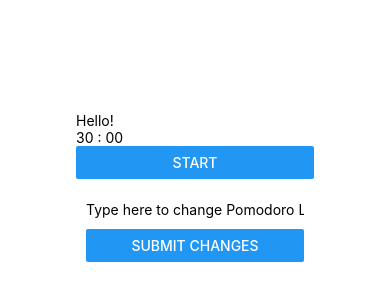
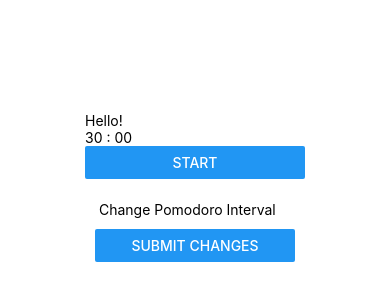
Before and after one commit to bproorda/pomodoroApp, a React Native app: screen / in a window 390 px wide. Shown: the part 230-530 px from the top of the page. Built offline with nearby package versions, Linux system fonts and the light colour scheme.

Commit message:
quick refactor of text input

```diff
--- a/components/changeTimes/index.tsx
+++ b/components/changeTimes/index.tsx
@@ -7,8 +7,8 @@ const ChangeTimes: React.FC = (props) => {
     return (
         <View style={{ padding: 10 }}>
             <TextInput
-                style={{ height: 40 }}
-                placeholder="Type here to change Pomodoro Length"
+                style={{ height: 40, width: 200 }}
+                placeholder=" Change Pomodoro Interval"
             />
             <Button
                 onPress={() => {
```
